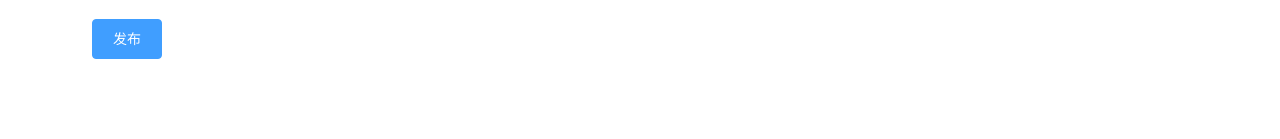
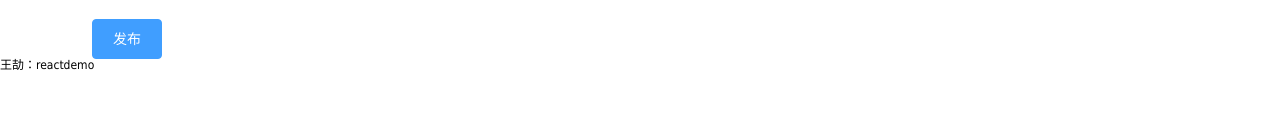
Before and after one commit to wangjiewangjie/react-pc-template, a React (Create React App) app: page /commentapp in a window 1280 px wide. Shown: the part 161-300 px from the top of the page. Built offline with nearby package versions, Linux system fonts and the light colour scheme.

Commit message:
feat：评论demo

```diff
--- a/src/views/comment/Comment.tsx
+++ b/src/views/comment/Comment.tsx
@@ -3,9 +3,8 @@ import React, { Component } from 'react'
 class Comment extends Component {
   render() {
     return (
-      <div>
-       Comment
-      </div>
+      // <li><span>{user.username}</span>:{user.comment}</li>
+      <li><span>王劼：</span>reactdemo</li>
     )
   }
 }
--- a/src/views/comment/CommentApp.tsx
+++ b/src/views/comment/CommentApp.tsx
@@ -1,12 +1,14 @@
 import React, { Component } from 'react';
 import './comment_app.scss'
 import CommentInput from "./CommentInput"
+import CommentList from './CommentList'
 
 class CommentApp extends Component {
   render() {
     return (
       <div className="comment">
         <CommentInput />
+        <CommentList />
       </div>
     )
   }
--- a/src/views/comment/CommentList.tsx
+++ b/src/views/comment/CommentList.tsx
@@ -1,11 +1,12 @@
 import React, { Component } from 'react'
+import Comment from './Comment'
 
 class CommentList extends Component {
   render() {
     return (
-      <div>
-        CommentList
-      </div>
+      <ul>
+        <Comment />
+      </ul>
     )
   }
 }
```
